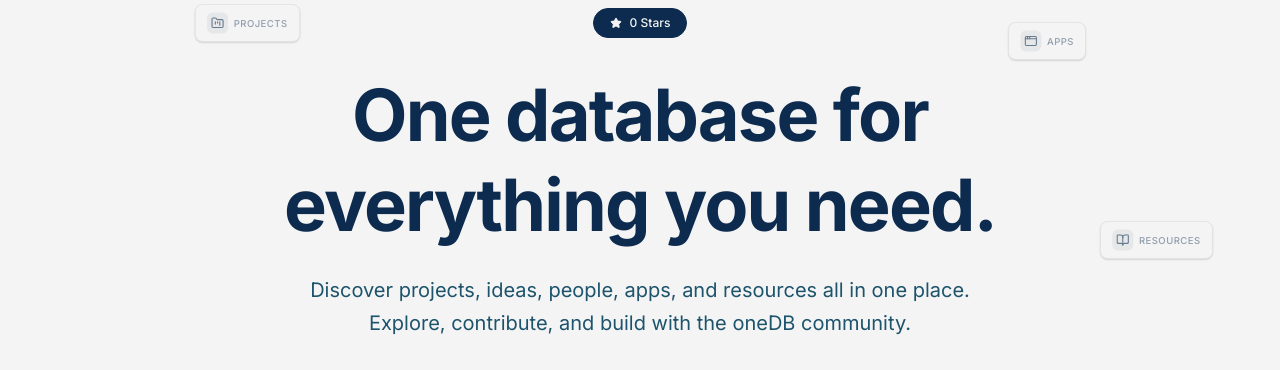
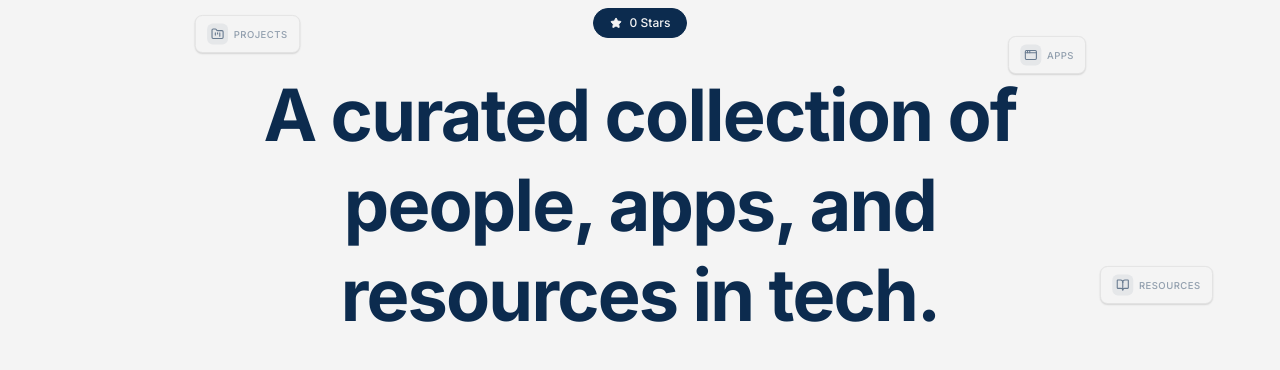
Before and after one commit to 2xBuild/oneDB, a Next.js app: page / in a window 1280 px wide. Shown: the part 137-507 px from the top of the page. Built offline with nearby package versions, Linux system fonts and the light colour scheme; no server answers.

Commit message:
edited hero page and faq

```diff
--- a/components/faq.tsx
+++ b/components/faq.tsx
@@ -11,7 +11,7 @@
 const faqData: FAQItem[] = [
   {
     question: "What is oneDB?",
-    answer: "oneDB is a comprehensive database platform that brings together projects, ideas, people, apps, and resources in one place. It's designed to help you discover, contribute, and build with the community."
+    answer: "oneDB is both a curated collection of people, apps, and resources in tech and a platform to share your projects and ideas with the community."
   },
   {
     question: "How does the Arena work?",
--- a/components/onedb-visualization.tsx
+++ b/components/onedb-visualization.tsx
@@ -96,7 +96,7 @@
 
                 {/* Hero Title */}
                 <h1 className="text-4xl sm:text-5xl lg:text-7xl font-bold tracking-tight leading-tight text-foreground mb-6">
-                    One database for <br className="hidden sm:block" /> everything you need.
+                    A curated collection of people, apps, and resources in tech.
                 </h1>
 
                 {/* Description */}
```
